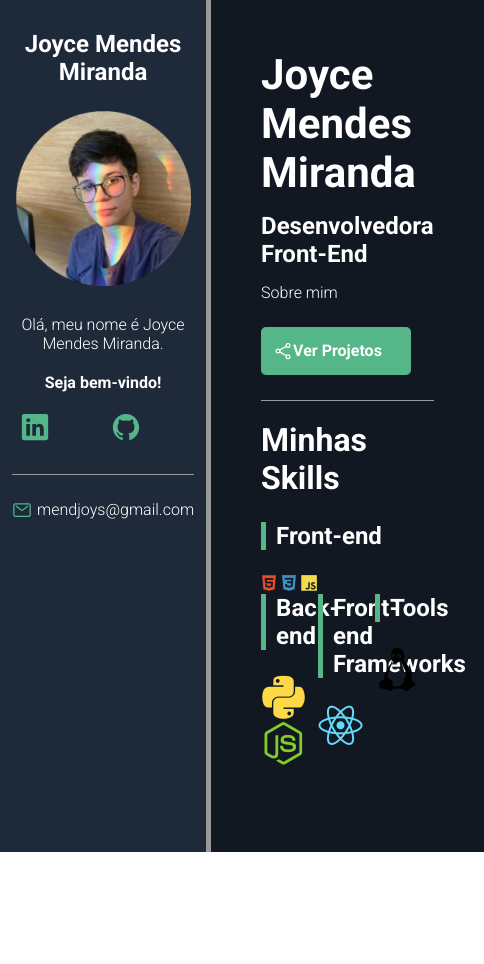
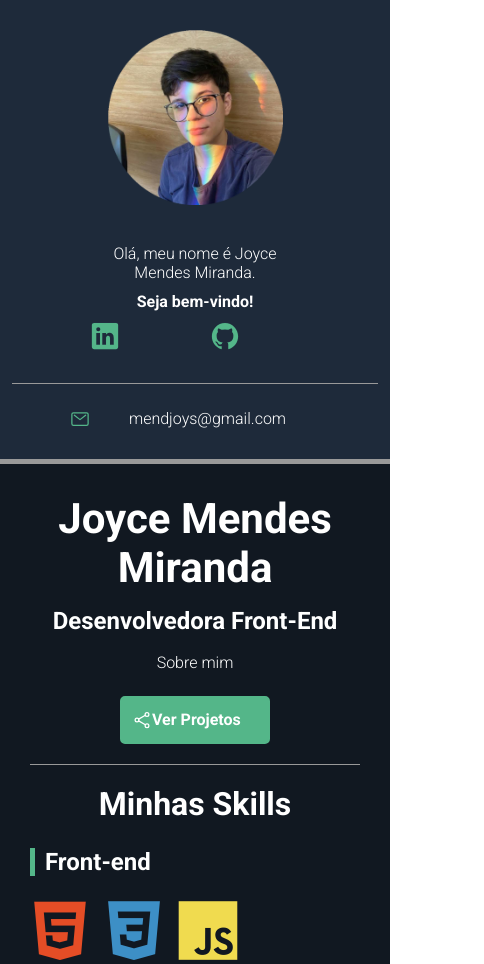
Before and after one commit to mendjoy/mendjoy.github.io, a plain HTML site: page index.html in a window 390 px wide. Shown: the top 964 px of the page, 484 px wide, since content can reach past the window. Before the commit the page ends 852 px from the top, so only its background shows below. Drawn offline with nearby package versions, Linux system fonts and the light colour scheme.

Commit message:
atualizando css

```diff
--- a/estilos/style.css
+++ b/estilos/style.css
@@ -179,3 +179,54 @@
     font-size: 45px;
     margin-right: 10px;
 }
+
+/*MOBILE*/
+
+@media screen and  (max-width: 768px){
+
+   #container{
+    flex-direction: column;
+    }
+
+    #biocontainer {
+        min-height: auto;
+        border-right: none;
+        border-bottom: 5px solid var(--bordercolor);
+    }
+
+    #biocontainer h2 {
+        display: none;
+    }
+
+    #biocontainer p {
+        max-width: 60%;
+        margin: 10px auto;
+    }
+
+    #aboutcontainer {
+        text-align: center;
+        padding: 30px;
+    }
+
+    #aboutcontainer .description{
+        margin: 10px auto;
+        max-width: 100%;
+        line-height: 26px;
+    }
+
+    #btnprojects{
+        margin: 20px auto;
+
+    }
+
+    .skillbox{
+        flex: 1 1 100%;
+        max-width: 100%;
+        margin-bottom: 40px;
+        text-align: left;
+    }
+
+    .skillbox i {
+        font-size: 60px;
+    }
+}
--- a/index.html
+++ b/index.html
@@ -34,7 +34,7 @@
 
             <div id="skillscontainer">
 
-                <div id="skillbox">
+                <div class="skillbox">
                     <p class="skillstitle">Front-end</p>
                     <i class="devicon-html5-plain colored"></i>
                     <i class="devicon-css3-plain colored"></i>
```
